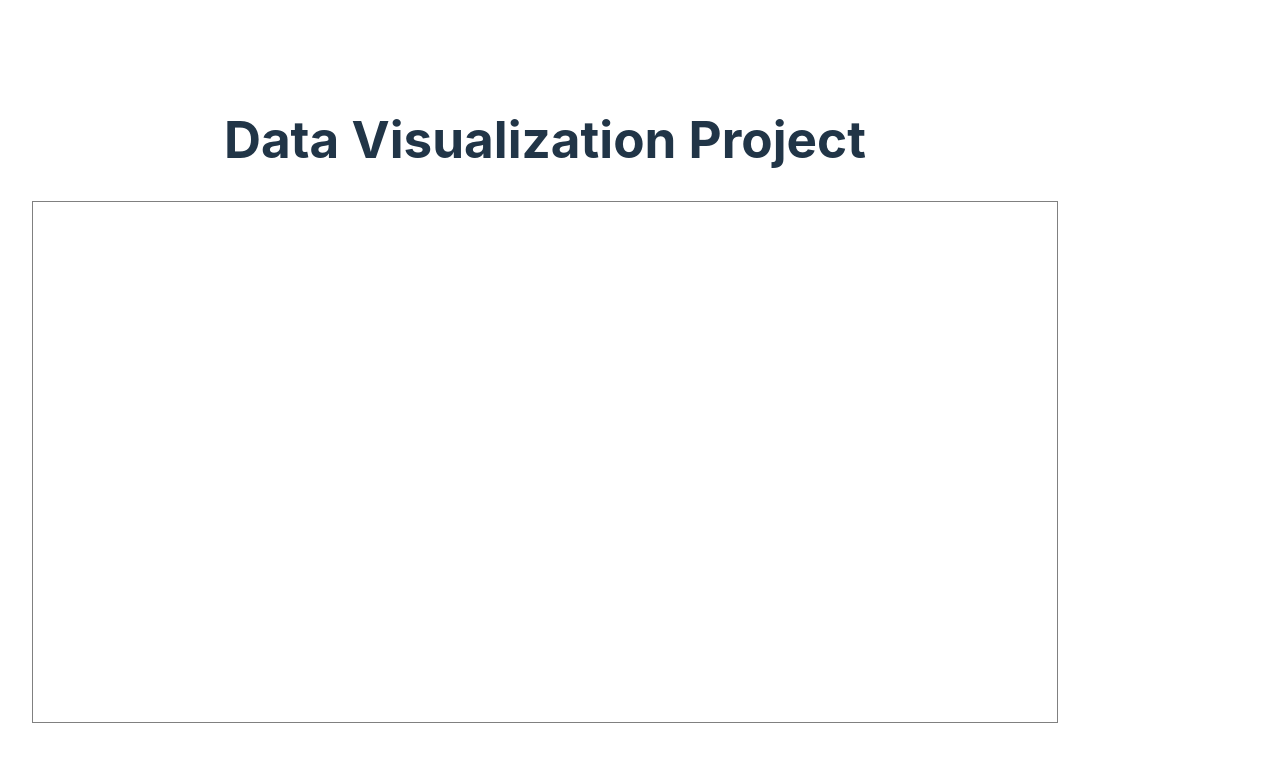
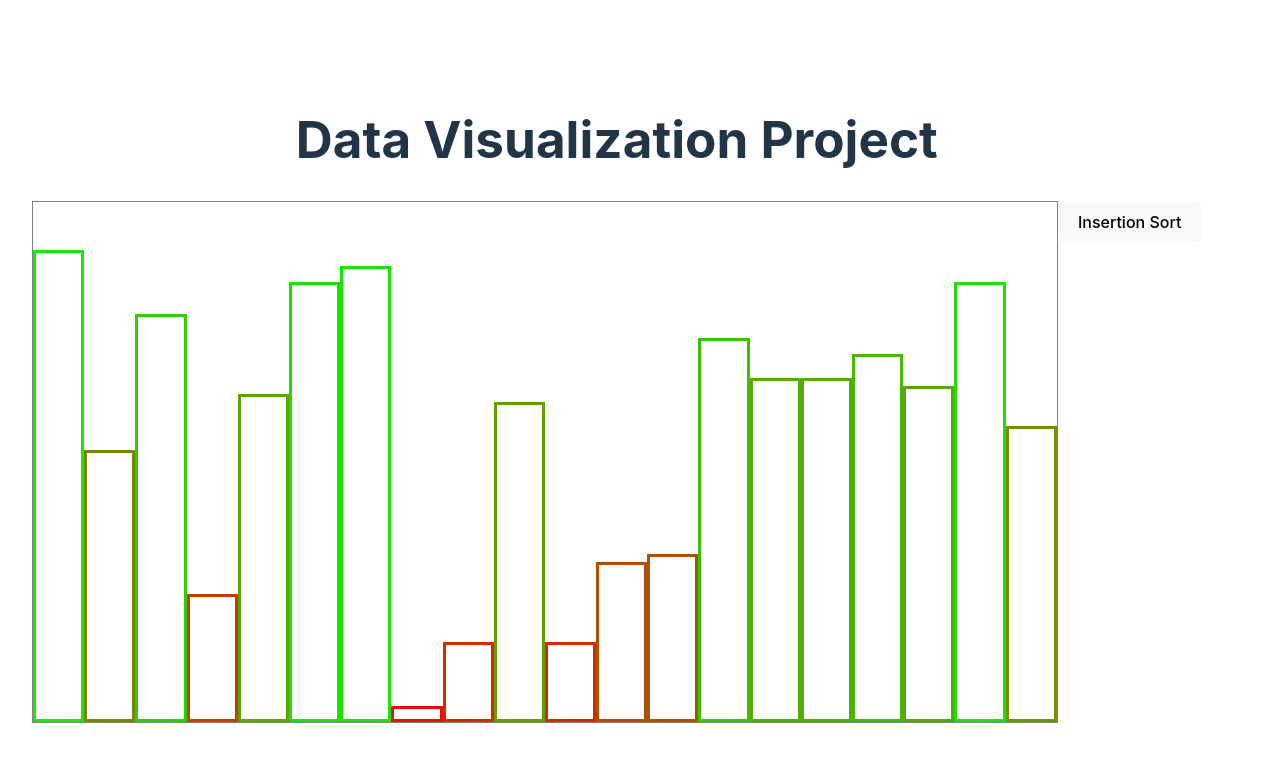
Before and after one commit to williamparker2023/algorithmVisual, a React (Vite) app: page / in a window 1280 px wide. Shown: the top 762 px of the page. Built offline with nearby package versions, Linux system fonts and the light colour scheme.

Commit message:
Co-authored-by: philcparker@hotmail.com <philcparker@hotmail.com>

```diff
--- a/src/App.jsx
+++ b/src/App.jsx
@@ -3,15 +3,12 @@ import './App.css';
 import Header from './Header.jsx';
 import Canvas from './Canvas.jsx';
 
-Canvas()
 
 function App() {
   return (
     <>
       <Header/>
-      <div id = "container">
       <Canvas/>
-      </div>
 
       <div className="card"></div>
     </>
--- a/src/Canvas.jsx
+++ b/src/Canvas.jsx
@@ -1,24 +1,26 @@
-
 
 function Canvas(){
 
 
-
-    var count= 10;
+    var count= 20;
     var numList = [];
     var divList= [];
     var num=0;
 
 
-
     for (var i=0; i< count; i++){
-        num = Math.floor(Math.random() * 60);
+        num = Math.floor(Math.random() * 60)+1;
         numList.push(num);
         var top = 65-num;
+
+        var r = 255-num*4;
+        var g = num*4;
+        var b = 0;
+
         divList.push(<div   key={i} style=
-            {{color: "gray",
+            {{
             color: "white",
-            boxShadow: "inset 0px 0px 0px 3px white",
+            boxShadow: "inset 0px 0px 0px 3px rgb(" + r + "," + g + "," + b + ")",
             height: num + 'vh',
             width: (80/count)  + "vw",
             float: "left",
@@ -28,11 +30,60 @@ function Canvas(){
             marginTop: (top + "vh")
             }} />);
     }
-    console.log(divList);
+
+    // for (var i = 1; i < numList.length; i++) {
+    //     var currentElement = numList[i];
+    //     var temp1 = divList[i];
+
+    //     var lastIndex = i - 1;
+
+    //     while (lastIndex >= 0 && numList[lastIndex] > currentElement) {
+    //       numList[lastIndex + 1] = numList[lastIndex];
+    //       divList[lastIndex + 1] = divList[lastIndex];
+
+    //       lastIndex--;
+    //     }
+    //     numList[lastIndex + 1] = currentElement;
+    //     divList[lastIndex + 1] = temp1;
+
+    // }
+    // console.log(divList[0]);
+
+    function insertionSort(){
+        //This function will sort by the insertion method
+        for (var j = 1; j < numList.length; j++) {
+                var currentElement = numList[j];
+                var temp1 = divList[j];
+
+                var lastIndex = j - 1;
+
+                while (lastIndex >= 0 && numList[lastIndex] > currentElement) {
+                  numList[lastIndex + 1] = numList[lastIndex];
+                  divList[lastIndex + 1] = divList[lastIndex];
+
+                  lastIndex--;
+                }
+                numList[lastIndex + 1] = currentElement;
+                divList[lastIndex + 1] = temp1;
+
+            }
+        console.log(divList);
+    }
 
     return (
-        <div>{divList}</div>
+
+    <div>
+        <button onClick={insertionSort}>Insertion Sort</button>
+        <div id = "container">
+
+
+              {divList}
+
+        </div>
+    </div>
     )
 }
 
+
+
 export default Canvas;
```
Also changed, not shown: src/App.css (line endings or trailing spaces).
